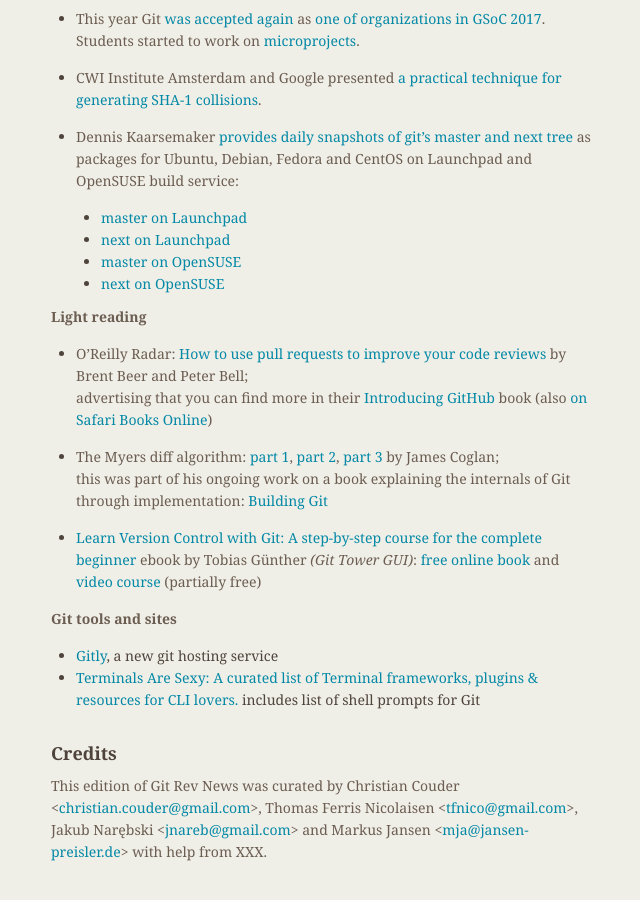
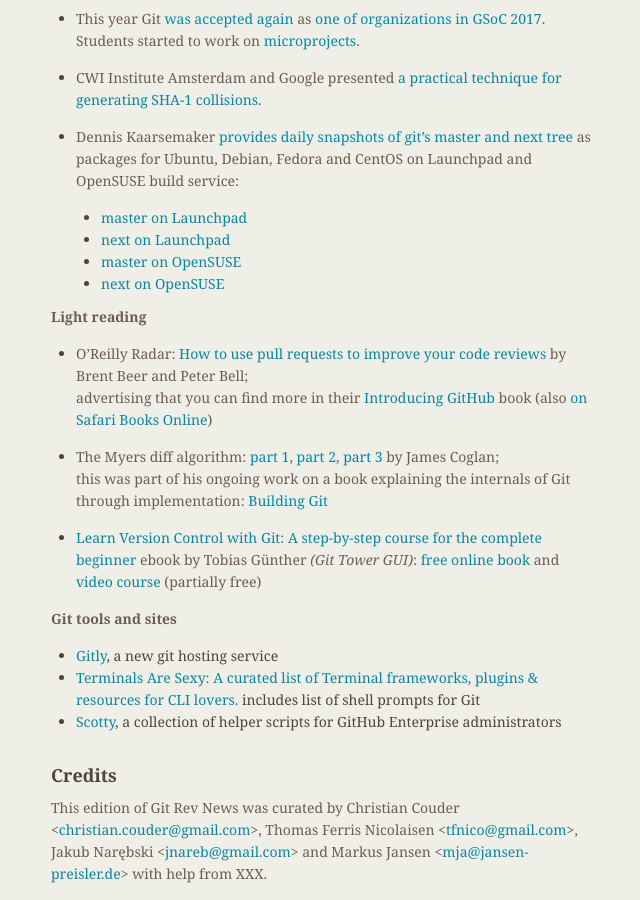
Before and after one commit to git/git.github.io, a Jekyll site: the page built from rev_news/drafts/edition-25.md, in a window 1280 px wide and 900 px high, scrolled down 2727 px. Shown: the whole window, without its empty margins (483-1123 px from the left). Built offline with Jekyll 4.4.1, drawn with Linux system fonts in a browser that asks for light colours; before the commit the page ends 3605 px from its top, so only the background shows below that.

Commit message:
rn-25: add Scotty tools link

```diff
--- a/rev_news/drafts/edition-25.md
+++ b/rev_news/drafts/edition-25.md
@@ -191,6 +191,7 @@
 
 * [Gitly](https://gitly.io/), a new git hosting service
 * [Terminals Are Sexy: A curated list of Terminal frameworks, plugins & resources for CLI lovers.](https://github.com/k4m4/terminals-are-sexy) includes list of shell prompts for Git
+* [Scotty](https://github.com/larsxschneider/scotty), a collection of helper scripts for GitHub Enterprise administrators
 
 ## Credits
 
```
